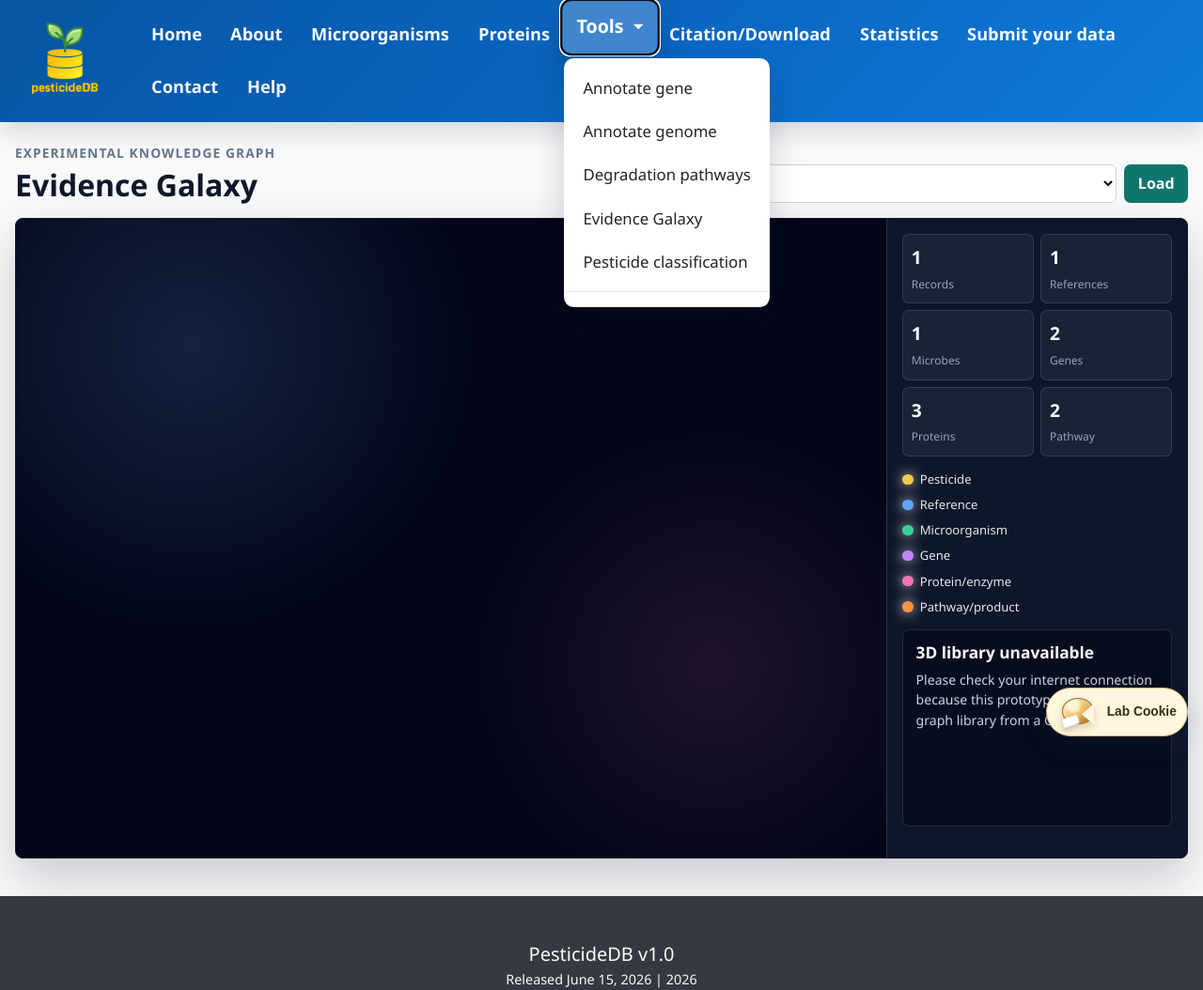
After one commit to PesticideDB/PesticideDB, a Django app: page /evidence-galaxy/ in a window 1280 px wide, after a click on "Tools". The commit adds this page. Shown: the whole page at 94% size. Run offline with Django 5.2, Linux system fonts and the light colour scheme; tables that the repository leaves empty hold one stand-in row (values such as "Sample post"); some libraries are stand-ins or nearby versions.

Commit message:
Add experimental evidence galaxy tool

```diff
--- /dev/null
+++ b/base/templates/base/tools/evidence_galaxy.html
@@ -0,0 +1,385 @@
+{% extends 'base.html' %}
+{% load static %}
+
+{% block title %}Evidence Galaxy - PesticideDB{% endblock %}
+
+{% block content %}
+<div class="galaxy-page">
+  <section class="galaxy-toolbar">
+    <div>
+      <p class="galaxy-kicker">Experimental knowledge graph</p>
+      <h1>Evidence Galaxy</h1>
+    </div>
+    <form id="galaxy-form" class="galaxy-controls">
+      <label for="pesticide-select">Pesticide</label>
+      <select id="pesticide-select" name="pesticide">
+        {% for pesticide in pesticide_names %}
+          <option value="{{ pesticide }}" {% if pesticide == selected_pesticide %}selected{% endif %}>{{ pesticide }}</option>
+        {% endfor %}
+      </select>
+      <button type="submit">Load</button>
+    </form>
+  </section>
+
+  <section class="galaxy-shell">
+    <div id="galaxy-graph" class="galaxy-graph">
+      <div id="galaxy-loading" class="galaxy-loading">Loading graph...</div>
+    </div>
+    <aside class="galaxy-panel">
+      <div class="galaxy-summary" id="galaxy-summary"></div>
+      <div class="galaxy-legend">
+        <span><i style="background:#f7c948"></i>Pesticide</span>
+        <span><i style="background:#60a5fa"></i>Reference</span>
+        <span><i style="background:#34d399"></i>Microorganism</span>
+        <span><i style="background:#c084fc"></i>Gene</span>
+        <span><i style="background:#f472b6"></i>Protein/enzyme</span>
+        <span><i style="background:#fb923c"></i>Pathway/product</span>
+      </div>
+      <div class="galaxy-detail" id="galaxy-detail">
+        <h2>Hover or click a node</h2>
+        <p>Short labels appear in the galaxy. Full details stay here so the graph does not become crowded.</p>
+      </div>
+    </aside>
+  </section>
+</div>
+
+<style>
+  .galaxy-page {
+    max-width: 1480px;
+    margin: 0 auto;
+    padding: 1.4rem 1rem 2.5rem;
+  }
+
+  .galaxy-toolbar {
+    display: flex;
+    justify-content: space-between;
+    align-items: end;
+    gap: 1rem;
+    margin-bottom: 1rem;
+  }
+
+  .galaxy-kicker {
+    margin: 0 0 .25rem;
+    color: #64748b;
+    font-size: .86rem;
+    font-weight: 700;
+    text-transform: uppercase;
+    letter-spacing: .08em;
+  }
+
+  .galaxy-toolbar h1 {
+    margin: 0;
+    color: #0f172a;
+    font-size: 2rem;
+    font-weight: 800;
+  }
+
+  .galaxy-controls {
+    display: flex;
+    align-items: center;
+    gap: .55rem;
+    flex-wrap: wrap;
+  }
+
+  .galaxy-controls label {
+    margin: 0;
+    color: #334155;
+    font-size: .9rem;
+    font-weight: 700;
+  }
+
+  .galaxy-controls select {
+    width: min(32rem, 58vw);
+    padding: .48rem .6rem;
+    border: 1px solid #cbd5e1;
+    border-radius: 7px;
+    background: white;
+  }
+
+  .galaxy-controls button {
+    padding: .5rem .9rem;
+    border: 0;
+    border-radius: 7px;
+    background: #0f766e;
+    color: white;
+    font-weight: 700;
+    cursor: pointer;
+  }
+
+  .galaxy-shell {
+    display: grid;
+    grid-template-columns: minmax(0, 1fr) 320px;
+    min-height: 680px;
+    border: 1px solid #111827;
+    border-radius: 8px;
+    overflow: hidden;
+    background: #020617;
+    box-shadow: 0 22px 52px rgba(15, 23, 42, .2);
+  }
+
+  .galaxy-graph {
+    position: relative;
+    min-height: 680px;
+    background:
+      radial-gradient(circle at 20% 20%, rgba(96, 165, 250, .18), transparent 34%),
+      radial-gradient(circle at 80% 70%, rgba(244, 114, 182, .12), transparent 30%),
+      #020617;
+  }
+
+  .galaxy-loading {
+    position: absolute;
+    inset: 0;
+    display: flex;
+    align-items: center;
+    justify-content: center;
+    color: #dbeafe;
+    font-weight: 800;
+  }
+
+  .galaxy-panel {
+    display: flex;
+    flex-direction: column;
+    gap: .9rem;
+    padding: 1rem;
+    background: rgba(15, 23, 42, .96);
+    border-left: 1px solid rgba(148, 163, 184, .22);
+    color: #e5e7eb;
+  }
+
+  .galaxy-summary {
+    display: grid;
+    grid-template-columns: 1fr 1fr;
+    gap: .45rem;
+  }
+
+  .galaxy-stat {
+    padding: .55rem;
+    border: 1px solid rgba(148, 163, 184, .2);
+    border-radius: 7px;
+    background: rgba(30, 41, 59, .72);
+  }
+
+  .galaxy-stat strong {
+    display: block;
+    color: #ffffff;
+    font-size: 1.2rem;
+  }
+
+  .galaxy-stat span {
+    color: #94a3b8;
+    font-size: .75rem;
+  }
+
+  .galaxy-legend {
+    display: grid;
+    gap: .42rem;
+    font-size: .82rem;
+  }
+
+  .galaxy-legend span {
+    display: flex;
+    align-items: center;
+    gap: .45rem;
+  }
+
+  .galaxy-legend i {
+    width: .72rem;
+    height: .72rem;
+    border-radius: 50%;
+    box-shadow: 0 0 14px currentColor;
+  }
+
+  .galaxy-detail {
+    min-height: 210px;
+    padding: .85rem;
+    border: 1px solid rgba(148, 163, 184, .2);
+    border-radius: 7px;
+    background: rgba(2, 6, 23, .54);
+  }
+
+  .galaxy-detail h2 {
+    margin: 0 0 .45rem;
+    color: #f8fafc;
+    font-size: 1.08rem;
+  }
+
+  .galaxy-detail p {
+    margin: 0 0 .45rem;
+    color: #cbd5e1;
+    font-size: .88rem;
+  }
+
+  .galaxy-detail a {
+    color: #93c5fd;
+    font-weight: 700;
+  }
+
+  .galaxy-node-label {
+    padding: 3px 5px;
+    border-radius: 999px;
+    background: rgba(15, 23, 42, .72);
+    color: #f8fafc;
+    font: 600 10px Arial, sans-serif;
+    pointer-events: none;
+    text-shadow: 0 1px 5px #000;
+  }
+
+  #research-fortune-card {
+    display: none !important;
+  }
+
+  @media (max-width: 920px) {
+    .galaxy-toolbar {
+      align-items: stretch;
+      flex-direction: column;
+    }
+
+    .galaxy-controls select {
+      width: 100%;
+    }
+
+    .galaxy-shell {
+      grid-template-columns: 1fr;
+    }
+
+    .galaxy-panel {
+      border-left: 0;
+      border-top: 1px solid rgba(148, 163, 184, .22);
+    }
+  }
+</style>
+
+<script src="https://unpkg.com/three@0.160.0/build/three.min.js"></script>
+<script src="https://unpkg.com/3d-force-graph@1.73.0/dist/3d-force-graph.min.js"></script>
+<script>
+  (() => {
+    const graphElement = document.getElementById("galaxy-graph");
+    const loadingElement = document.getElementById("galaxy-loading");
+    const detailElement = document.getElementById("galaxy-detail");
+    const summaryElement = document.getElementById("galaxy-summary");
+    const form = document.getElementById("galaxy-form");
+    const select = document.getElementById("pesticide-select");
+    let graph = null;
+
+    function escapeHtml(value) {
+      return String(value === null || value === undefined ? "" : value)
+        .replace(/&/g, "&amp;")
+        .replace(/</g, "&lt;")
+        .replace(/>/g, "&gt;")
+        .replace(/"/g, "&quot;")
+        .replace(/'/g, "&#039;");
+    }
+
+    function renderSummary(summary) {
+      const items = [
+        ["Records", summary.evidence_records],
+        ["References", summary.references],
+        ["Microbes", summary.microorganisms],
+        ["Genes", summary.genes],
+        ["Proteins", summary.proteins_or_enzymes],
+        ["Pathway", summary.pathway_nodes],
+      ];
+      summaryElement.innerHTML = items.map(([label, value]) => `
+        <div class="galaxy-stat"><strong>${escapeHtml(value)}</strong><span>${escapeHtml(label)}</span></div>
+      `).join("");
+    }
+
+    function renderDetail(node) {
+      if (!node) return;
+      detailElement.innerHTML = `
+        <h2>${escapeHtml(node.label)}</h2>
+        <p><strong>${escapeHtml(node.kind)}</strong> · ${escapeHtml(node.layer)}</p>
+        <p>${escapeHtml(node.detail || "")}</p>
+        ${node.url ? `<a href="${escapeHtml(node.url)}" target="_blank" rel="noopener noreferrer">Open linked record</a>` : ""}
+      `;
+    }
+
+    function nodeObject(node) {
+      const group = new THREE.Group();
+      const geometry = new THREE.SphereGeometry(Math.max(2.8, node.size || 5), 18, 18);
+      const material = new THREE.MeshLambertMaterial({ color: node.color || "#ffffff", transparent: true, opacity: .92 });
+      const sphere = new THREE.Mesh(geometry, material);
+      group.add(sphere);
+
+      const canvas = document.createElement("canvas");
+      const context = canvas.getContext("2d");
+      const label = node.kind === "pesticide" ? node.label : node.label.slice(0, 26);
+      context.font = "600 24px Arial";
+      const width = Math.ceil(context.measureText(label).width) + 24;
+      canvas.width = Math.max(width, 90);
+      canvas.height = 42;
+      context.font = "600 24px Arial";
+      context.fillStyle = "rgba(2, 6, 23, .74)";
+      context.beginPath();
+      context.roundRect(0, 3, canvas.width, 34, 17);
+      context.fill();
+      context.fillStyle = "#f8fafc";
+      context.fillText(label, 12, 28);
+      const texture = new THREE.CanvasTexture(canvas);
+      const sprite = new THREE.Sprite(new THREE.SpriteMaterial({ map: texture, transparent: true }));
+      sprite.scale.set(canvas.width / 5.5, canvas.height / 5.5, 1);
+      sprite.position.set(0, (node.size || 5) + 7, 0);
+      sprite.visible = node.kind === "pesticide";
+      group.add(sprite);
+      node.__labelSprite = sprite;
+      return group;
+    }
+
+    async function loadGraph() {
+      const pesticide = select.value;
+      loadingElement.style.display = "flex";
+      const response = await fetch(`{% url 'evidence_galaxy_data' %}?pesticide=${encodeURIComponent(pesticide)}`);
+      const data = await response.json();
+      loadingElement.style.display = "none";
+      renderSummary(data.summary || {});
+
+      if (!window.ForceGraph3D) {
+        detailElement.innerHTML = "<h2>3D library unavailable</h2><p>Please check your internet connection because this prototype loads its 3D graph library from a CDN.</p>";
+        return;
+      }
+
+      if (!graph) {
+        graph = ForceGraph3D()(graphElement)
+          .backgroundColor("rgba(0,0,0,0)")
+          .nodeThreeObject(nodeObject)
+          .nodeLabel(node => `${node.kind}: ${node.label}`)
+          .linkColor(link => link.color || "#64748b")
+          .linkWidth(link => Math.min(3, 0.55 + (link.weight || 1) * .22))
+          .linkOpacity(.38)
+          .linkDirectionalParticles(link => Math.min(3, link.weight || 1))
+          .linkDirectionalParticleSpeed(.004)
+          .onNodeHover(node => {
+            graphElement.style.cursor = node ? "pointer" : "default";
+            data.nodes.forEach(item => {
+              if (item.__labelSprite) item.__labelSprite.visible = item.kind === "pesticide" || item === node;
+            });
+            if (node) renderDetail(node);
+          })
+          .onNodeClick(node => {
+            renderDetail(node);
+            const distance = 78;
+            const distRatio = 1 + distance / Math.hypot(node.x || 1, node.y || 1, node.z || 1);
+            graph.cameraPosition(
+              { x: (node.x || 1) * distRatio, y: (node.y || 1) * distRatio, z: (node.z || 1) * distRatio },
+              node,
+              900
+            );
+          })
+          .onNodeRightClick(node => {
+            if (node.url) window.open(node.url, "_blank", "noopener");
+          });
+      }
+      graph.graphData(data);
+      graph.d3Force("charge").strength(-76);
+      graph.d3Force("link").distance(link => link.label === "reported in" ? 56 : 34);
+      if (data.nodes.length) renderDetail(data.nodes[0]);
+    }
+
+    form.addEventListener("submit", (event) => {
+      event.preventDefault();
+      loadGraph();
+    });
+    loadGraph();
+  })();
+</script>
+{% endblock %}
--- a/base/urls.py
+++ b/base/urls.py
@@ -39,6 +39,8 @@ urlpatterns = [
 
     path('annotategenome/', views.annotategenome, name='annotategenome'),
     path('pathwayanalysis/', views.pathwayanalysis, name='pathwayanalysis'),
+    path('evidence-galaxy/', views.evidence_galaxy, name='evidence_galaxy'),
+    path('evidence-galaxy/data/', views.evidence_galaxy_data, name='evidence_galaxy_data'),
     path('compounds/<int:compound_id>/', views.compound_detail, name='compound_detail'),
     path('pathway-steps/<int:step_id>/', views.pathway_step_detail, name='pathway_step_detail'),
     path('pesticideclassification/', views.pesticideclassification, name='pesticideclassification'),
--- a/base/views.py
+++ b/base/views.py
@@ -1,6 +1,6 @@
 from django.shortcuts import render, redirect, get_object_or_404
 from django.db.models import Count, Q
-from django.http import HttpResponse, FileResponse, Http404
+from django.http import HttpResponse, FileResponse, Http404, JsonResponse
 from django.conf import settings
 from django.views.decorators.http import require_POST
 
@@ -807,6 +807,237 @@ def statistics(request):
         **summary,
         "publications_by_year": publications_by_year,
     })
+
+
+def evidence_galaxy(request):
+    pesticide_names = canonical_pesticide_names()
+    selected_pesticide = request.GET.get("pesticide", "").strip()
+    if not selected_pesticide and pesticide_names:
+        selected_pesticide = pesticide_names[0]
+
+    context = {
+        "pesticide_names": pesticide_names,
+        "selected_pesticide": selected_pesticide,
+    }
+    return render(request, "base/tools/evidence_galaxy.html", context)
+
+
+def evidence_galaxy_data(request):
+    pesticide = request.GET.get("pesticide", "").strip()
+    if not pesticide:
+        return JsonResponse({"nodes": [], "links": [], "summary": {"message": "Select a pesticide."}})
+
+    records = list(
+        Pesticide.objects.filter(pesticide__iexact=pesticide)
+        .order_by("publication_year", "microorganism", "id")
+    )
+    proteins = list(
+        ProteinRecord.objects.filter(pesticide__iexact=pesticide)
+        .order_by("year", "microorganism", "gene_name", "id")
+    )
+    pathways = list(
+        DegradationPathway.objects.filter(pesticide__iexact=pesticide)
+        .prefetch_related("steps")
+        .order_by("title", "id")
+    )
+
+    nodes = {}
+    links = {}
+
+    def clean_node(value):
+        return re.sub(r"\s+", " ", str(value or "")).strip()
+
+    def node_id(kind, label):
+        key = re.sub(r"[^a-z0-9]+", "-", clean_node(label).casefold()).strip("-") or "unknown"
+        return f"{kind}-{key}"
+
+    def add_node(kind, label, layer, color, size=6, detail=None, url=""):
+        label = clean_node(label)
+        if not label:
+            return ""
+        identifier = node_id(kind, label)
+        existing = nodes.get(identifier)
+        if existing:
+            existing["size"] = max(existing["size"], size)
+            existing["record_count"] = existing.get("record_count", 1) + 1
+            return identifier
+        nodes[identifier] = {
+            "id": identifier,
+            "label": label,
+            "kind": kind,
+            "layer": layer,
+            "color": color,
+            "size": size,
+            "detail": detail or label,
+            "url": url,
+            "record_count": 1,
+        }
+        return identifier
+
+    def add_link(source, target, label, color="#8ea4c8"):
+        if not source or not target or source == target:
+            return
+        key = (source, target, label)
+        if key in links:
+            links[key]["weight"] += 1
+            return
+        links[key] = {
+            "source": source,
+            "target": target,
+            "label": label,
+            "color": color,
+            "weight": 1,
+        }
+
+    pesticide_id = add_node(
+        "pesticide",
+        pesticide,
+        "pesticide",
+        "#f7c948",
+        14,
+        f"{pesticide}: selected pesticide evidence cluster",
+    )
+
+    for record in records:
+        doi = clean_node(record.doi) or clean_node(record.reference)
+        reference_label = doi or f"Reference {record.id}"
+        reference_id = add_node(
+            "reference",
+            reference_label,
+            "reference",
+            "#60a5fa",
+            7,
+            f"{record.publication_year or 'Year not recorded'} | {record.reference or doi}",
+            f"https://doi.org/{doi}" if doi.startswith("10.") else "",
+        )
+        microbe_id = add_node(
+            "microorganism",
+            record.microorganism,
+            "microorganism",
+            "#34d399",
+            8,
+            f"{record.microorganism or 'Microorganism not recorded'} | {record.culture_type or 'Individual strain'}",
+        )
+        add_link(pesticide_id, reference_id, "reported in", "#93c5fd")
+        add_link(reference_id, microbe_id, "reports", "#86efac")
+        add_link(microbe_id, pesticide_id, "degrades", "#facc15")
+
+        for gene in _split_galaxy_terms(record.gene):
+            gene_id = add_node("gene", gene, "gene/protein", "#c084fc", 5, f"Gene linked to {record.microorganism}")
+            add_link(microbe_id, gene_id, "has gene", "#d8b4fe")
+            add_link(gene_id, pesticide_id, "linked to", "#e9d5ff")
+
+        enzyme_terms = _split_galaxy_terms(record.enzyme_name_reported) or _split_galaxy_terms(record.enzyme)
+        for enzyme in enzyme_terms:
+            enzyme_id = add_node("enzyme", enzyme, "gene/protein", "#f472b6", 5, f"Protein/enzyme reported for {record.microorganism}")
+            add_link(microbe_id, enzyme_id, "enzyme", "#f9a8d4")
+            add_link(enzyme_id, pesticide_id, "acts on", "#fbcfe8")
+
+        for product in _split_galaxy_terms(record.metabolite_or_product):
+            product_id = add_node("metabolite", product, "pathway", "#fb923c", 5, f"Metabolite/product reported for {pesticide}")
+            add_link(pesticide_id, product_id, "forms", "#fdba74")
+            add_link(reference_id, product_id, "supports", "#fed7aa")
+
+    for protein in proteins:
+        microbe_id = add_node(
+            "microorganism",
+            protein.microorganism,
+            "microorganism",
+            "#34d399",
+            8,
+            f"{protein.microorganism or 'Microorganism not recorded'}",
+        )
+        protein_label = protein.reported_protein_name or protein.pesticidedb_protein_id or protein.gene_name
+        protein_id = add_node(
+            "protein",
+            protein_label,
+            "gene/protein",
+            "#f472b6",
+            6,
+            f"{protein.pesticidedb_protein_id or ''} | {protein.gene_name or ''} | {protein.doi or ''}",
+            request_path("protein_detail", protein.pesticidedb_protein_id) if protein.pesticidedb_protein_id else "",
+        )
+        add_link(microbe_id, protein_id, "protein", "#f9a8d4")
+        add_link(protein_id, pesticide_id, "evidence", "#fbcfe8")
+        if protein.doi:
+            reference_id = add_node(
+                "reference",
+                protein.doi,
+                "reference",
+                "#60a5fa",
+                7,
+                f"Protein record reference | {protein.year or 'Year not recorded'}",
+                f"https://doi.org/{protein.doi}" if protein.doi.startswith("10.") else "",
+            )
+            add_link(reference_id, protein_id, "reports", "#bfdbfe")
+
+        for gene in _split_galaxy_terms(protein.gene_name):
+            gene_id = add_node("gene", gene, "gene/protein", "#c084fc", 5, f"Gene for {protein_label}")
+            add_link(gene_id, protein_id, "encodes", "#d8b4fe")
+
+    for pathway in pathways:
+        pathway_id = add_node(
+            "pathway",
+            pathway.title,
+            "pathway",
+            "#fb923c",
+            8,
+            f"{pathway.completeness} | {pathway.summary or pathway.reference}",
+        )
+        add_link(pesticide_id, pathway_id, "pathway", "#fdba74")
+        if pathway.doi:
+            reference_id = add_node(
+                "reference",
+                pathway.doi,
+                "reference",
+                "#60a5fa",
+                7,
+                f"Pathway reference | {pathway.reference}",
+                f"https://doi.org/{pathway.doi}" if pathway.doi.startswith("10.") else "",
+            )
+            add_link(reference_id, pathway_id, "supports", "#bfdbfe")
+        if pathway.microorganism:
+            microbe_id = add_node("microorganism", pathway.microorganism, "microorganism", "#34d399", 8)
+            add_link(microbe_id, pathway_id, "pathway", "#86efac")
+        for step in pathway.steps.all():
+            for product in _split_galaxy_terms(step.product):
+                product_id = add_node("metabolite", product, "pathway", "#fb923c", 5, f"Step {step.step_order}: {step.substrate} to {step.product}")
+                add_link(pathway_id, product_id, "step", "#fdba74")
+            for gene in _split_galaxy_terms(step.gene):
+                gene_id = add_node("gene", gene, "gene/protein", "#c084fc", 5, f"Pathway step gene | {step.evidence_type}")
+                add_link(gene_id, pathway_id, "step gene", "#d8b4fe")
+            for enzyme in _split_galaxy_terms(step.enzyme):
+                enzyme_id = add_node("enzyme", enzyme, "gene/protein", "#f472b6", 5, f"Pathway step enzyme | {step.evidence_type}")
+                add_link(enzyme_id, pathway_id, "step enzyme", "#f9a8d4")
+
+    summary = {
+        "pesticide": pesticide,
+        "evidence_records": len(records),
+        "references": len([node for node in nodes.values() if node["kind"] == "reference"]),
+        "microorganisms": len([node for node in nodes.values() if node["kind"] == "microorganism"]),
+        "genes": len([node for node in nodes.values() if node["kind"] == "gene"]),
+        "proteins_or_enzymes": len([node for node in nodes.values() if node["kind"] in {"protein", "enzyme"}]),
+        "pathway_nodes": len([node for node in nodes.values() if node["kind"] in {"pathway", "metabolite"}]),
+    }
+    return JsonResponse({"nodes": list(nodes.values()), "links": list(links.values()), "summary": summary})
+
+
+def _split_galaxy_terms(value):
+    text = re.sub(r"\s+", " ", str(value or "")).strip()
+    if not text or text in {"-", "Not linked", "Not specified", "None", "nan"}:
+        return []
+    parts = re.split(r"\s*(?:;|,|\||/|\band\b)\s*", text)
+    cleaned = []
+    seen = set()
+    for part in parts:
+        item = part.strip()
+        if not item or item in {"-", "Not linked", "Not specified"}:
+            continue
+        key = item.casefold()
+        if key not in seen:
+            cleaned.append(item[:90])
+            seen.add(key)
+    return cleaned[:8]
 
 
 def classification(request):
--- a/templates/navigation.html
+++ b/templates/navigation.html
@@ -22,7 +22,7 @@
             <li class="nav-item {% if 'proteins' in request.path %}active{% endif %}">
                 <a class="nav-link" href="{% url 'proteins' %}">Proteins</a>
             </li>
-            <li class="nav-item dropdown {% if 'annotategene' in request.path or 'annotategenome' in request.path or 'pathwayanalysis' in request.path or 'pesticideclassification' in request.path %}active{% endif %}">
+            <li class="nav-item dropdown {% if 'annotategene' in request.path or 'annotategenome' in request.path or 'pathwayanalysis' in request.path or 'pesticideclassification' in request.path or 'evidence-galaxy' in request.path %}active{% endif %}">
                 <a class="nav-link dropdown-toggle" href="#" id="navbarDropdown" role="button"
                    data-toggle="dropdown" aria-haspopup="true" aria-expanded="false">
                     Tools
@@ -31,6 +31,7 @@
                     <a class="dropdown-item" href="{% url 'annotategene' %}">Annotate gene</a>
                     <a class="dropdown-item" href="{% url 'annotategenome' %}">Annotate genome</a>
                     <a class="dropdown-item" href="{% url 'pathwayanalysis' %}">Degradation pathways</a>
+                    <a class="dropdown-item" href="{% url 'evidence_galaxy' %}">Evidence Galaxy</a>
                     <a class="dropdown-item" href="{% url 'pesticideclassification' %}">Pesticide classification</a>
                     <div class="dropdown-divider"></div>
                 </div>
```
Also changed, not shown: base/tests.py (+33 -1 lines).
